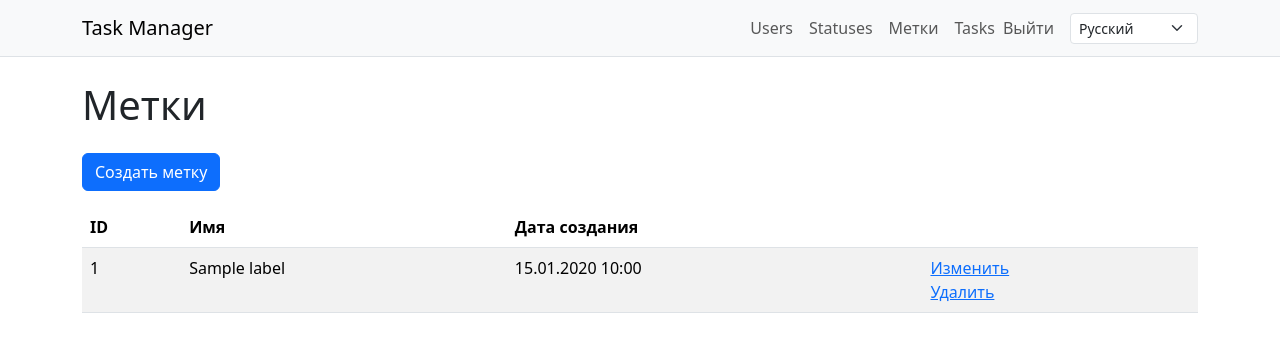
After one commit to SlowKingg/python-project-52, a Django app: page /labels/ in a window 1280 px wide. The commit adds this page. Shown: the top 352 px of the page. Run offline with Django 5.2, Linux system fonts and the light colour scheme; a user stored in the database is signed in; tables that the repository leaves empty hold one stand-in row (values such as "Sample post"); parts of the project's set-up code (start-up, migrations or seed data) failed here and were passed over; some libraries are stand-ins or nearby versions.

Commit message:
Add label management functionality with CRUD views and templates

```diff
--- /dev/null
+++ b/task_manager/labels/apps.py
@@ -0,0 +1,6 @@
+from django.apps import AppConfig
+
+
+class LabelsConfig(AppConfig):
+    default_auto_field = 'django.db.models.BigAutoField'
+    name = 'task_manager.labels'
--- /dev/null
+++ b/task_manager/labels/models.py
@@ -0,0 +1,19 @@
+from django.db import models
+
+
+class Label(models.Model):
+    name = models.CharField(
+        max_length=255,
+        unique=True,
+        verbose_name='Имя',
+        error_messages={
+            'unique': 'already exists',
+        },
+    )
+    created_at = models.DateTimeField(auto_now_add=True)
+
+    class Meta:
+        ordering = ('id',)
+
+    def __str__(self):
+        return self.name
--- /dev/null
+++ b/task_manager/labels/urls.py
@@ -0,0 +1,10 @@
+from django.urls import path
+
+from .views import LabelCreateView, LabelDeleteView, LabelListView, LabelUpdateView
+
+urlpatterns = [
+    path('labels/', LabelListView.as_view(), name='labels_index'),
+    path('labels/create/', LabelCreateView.as_view(), name='labels_create'),
+    path('labels/<int:pk>/update/', LabelUpdateView.as_view(), name='labels_update'),
+    path('labels/<int:pk>/delete/', LabelDeleteView.as_view(), name='labels_delete'),
+]
--- /dev/null
+++ b/task_manager/labels/views.py
@@ -0,0 +1,62 @@
+from django.contrib import messages
+from django.contrib.auth.mixins import LoginRequiredMixin
+from django.shortcuts import redirect
+from django.urls import reverse_lazy
+from django.views.generic import CreateView, DeleteView, ListView, UpdateView
+
+from .forms import LabelForm
+from .models import Label
+
+
+class LabelListView(LoginRequiredMixin, ListView):
+    model = Label
+    template_name = 'labels/index.html'
+    context_object_name = 'labels'
+
+
+class LabelCreateView(LoginRequiredMixin, CreateView):
+    model = Label
+    form_class = LabelForm
+    template_name = 'labels/form.html'
+    success_url = reverse_lazy('labels_index')
+
+    def form_valid(self, form):
+        messages.success(self.request, 'Метка успешно создана')
+        return super().form_valid(form)
+
+    def get_context_data(self, **kwargs):
+        context = super().get_context_data(**kwargs)
+        context['title'] = 'Создать метку'
+        context['submit_label'] = 'Создать'
+        return context
+
+
+class LabelUpdateView(LoginRequiredMixin, UpdateView):
+    model = Label
+    form_class = LabelForm
+    template_name = 'labels/form.html'
+    success_url = reverse_lazy('labels_index')
+
+    def form_valid(self, form):
+        messages.success(self.request, 'Метка успешно изменена')
+        return super().form_valid(form)
+
+    def get_context_data(self, **kwargs):
+        context = super().get_context_data(**kwargs)
+        context['title'] = 'Изменить метку'
+        context['submit_label'] = 'Изменить'
+        return context
+
+
+class LabelDeleteView(LoginRequiredMixin, DeleteView):
+    model = Label
+    template_name = 'labels/delete.html'
+    success_url = reverse_lazy('labels_index')
+
+    def form_valid(self, form):
+        if self.object.tasks.exists():
+            messages.error(self.request, 'Невозможно удалить метку')
+            return redirect('labels_index')
+
+        messages.success(self.request, 'Метка успешно удалена')
+        return super().form_valid(form)
--- a/task_manager/settings.py
+++ b/task_manager/settings.py
@@ -83,6 +83,7 @@ INSTALLED_APPS = [
     'django_bootstrap5',
     'task_manager.users',
     'task_manager.statuses',
+    'task_manager.labels',
     'task_manager.tasks',
 ]
 
--- a/task_manager/tasks/models.py
+++ b/task_manager/tasks/models.py
@@ -40,6 +40,12 @@ class Task(models.Model):
         blank=True,
         null=True,
     )
+    labels = models.ManyToManyField(
+        'labels.Label',
+        related_name='tasks',
+        verbose_name=_('Labels'),
+        blank=True,
+    )
     created_at = models.DateTimeField(auto_now_add=True)
 
     class Meta:
--- a/task_manager/templates/base.html
+++ b/task_manager/templates/base.html
@@ -27,6 +27,7 @@
                 <li class="nav-item"><a class="nav-link" href="{% url 'users_index' %}">{% trans 'Users' %}</a></li>
                 {% if user.is_authenticated %}
                 <li class="nav-item"><a class="nav-link" href="{% url 'statuses_index' %}">{% trans 'Statuses' %}</a></li>
+                <li class="nav-item"><a class="nav-link" href="{% url 'labels_index' %}">Метки</a></li>
                 <li class="nav-item"><a class="nav-link" href="{% url 'tasks_index' %}">{% trans 'Tasks' %}</a></li>
                 <li class="nav-item">
                     <form action="{% url 'logout' %}" method="post" class="d-inline mb-0">
--- /dev/null
+++ b/task_manager/templates/labels/index.html
@@ -0,0 +1,32 @@
+{% extends 'base.html' %}
+
+{% block title %}Метки{% endblock %}
+
+{% block content %}
+<h1 class="mb-4">Метки</h1>
+<a class="btn btn-primary mb-3" href="{% url 'labels_create' %}">Создать метку</a>
+<table class="table table-striped">
+    <thead>
+        <tr>
+            <th>ID</th>
+            <th>Имя</th>
+            <th>Дата создания</th>
+            <th></th>
+        </tr>
+    </thead>
+    <tbody>
+    {% for label in labels %}
+        <tr>
+            <td>{{ label.id }}</td>
+            <td>{{ label.name }}</td>
+            <td>{{ label.created_at|date:'d.m.Y H:i' }}</td>
+            <td>
+                <a href="{% url 'labels_update' label.pk %}">Изменить</a>
+                <br>
+                <a href="{% url 'labels_delete' label.pk %}">Удалить</a>
+            </td>
+        </tr>
+    {% endfor %}
+    </tbody>
+</table>
+{% endblock %}
--- a/task_manager/urls.py
+++ b/task_manager/urls.py
@@ -10,6 +10,7 @@ urlpatterns = [
     path('logout/', views.LogoutPageView.as_view(), name='logout'),
     path('', include('task_manager.users.urls')),
     path('', include('task_manager.statuses.urls')),
+    path('', include('task_manager.labels.urls')),
     path('', include('task_manager.tasks.urls')),
     path('admin/', admin.site.urls),
 ]
```
Also changed, not shown: task_manager/labels/forms.py (added, +12 -0 lines), task_manager/tasks/forms.py (+7 -3 lines), task_manager/templates/labels/delete.html (added, +12 -0 lines), task_manager/templates/labels/form.html (added, +13 -0 lines), task_manager/templates/tasks/detail.html (+8 -0 lines), task_manager/labels/__init__.py (added), task_manager/labels/migrations/0001_initial.py (added), task_manager/labels/migrations/__init__.py (added), task_manager/tasks/migrations/0002_task_labels.py (added).
